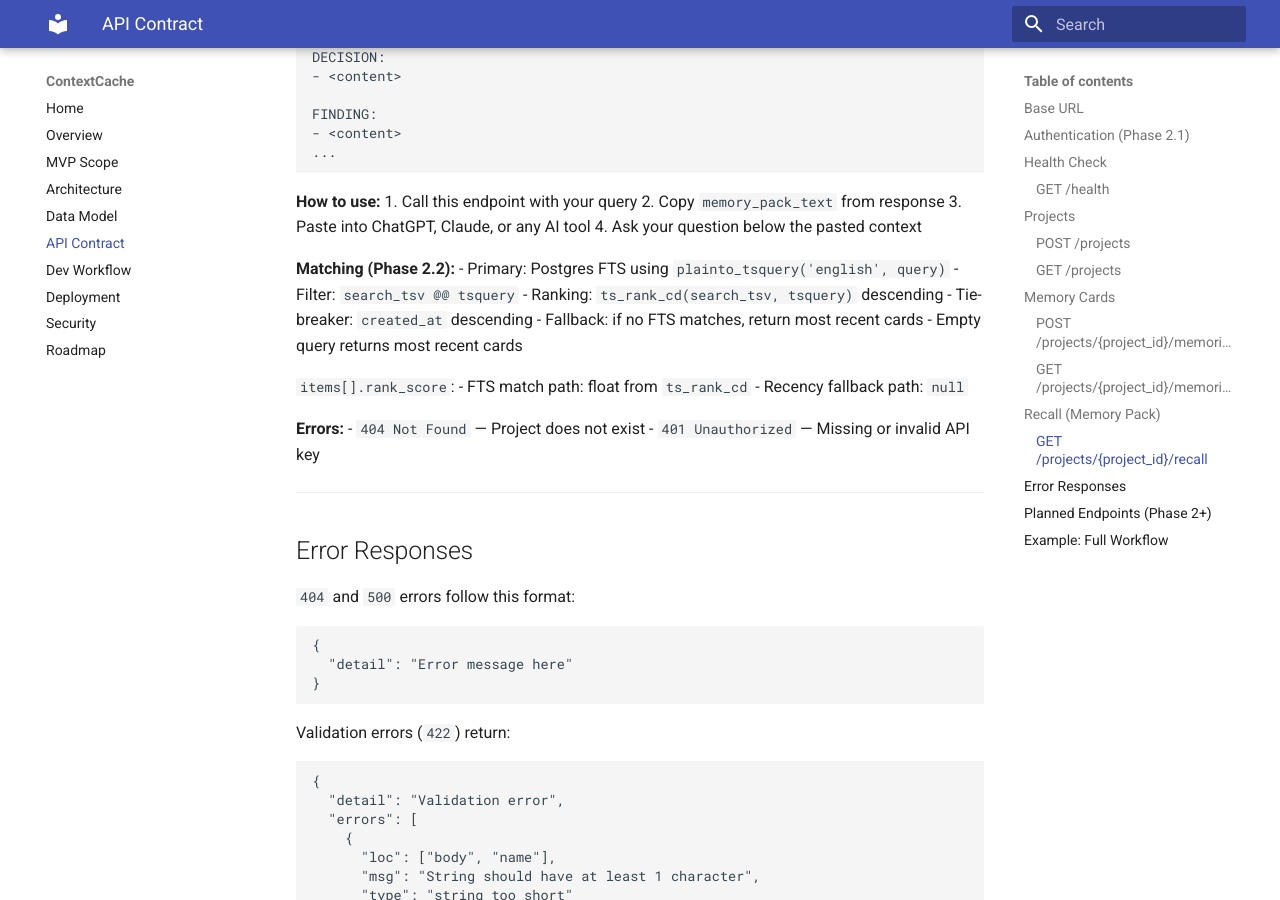
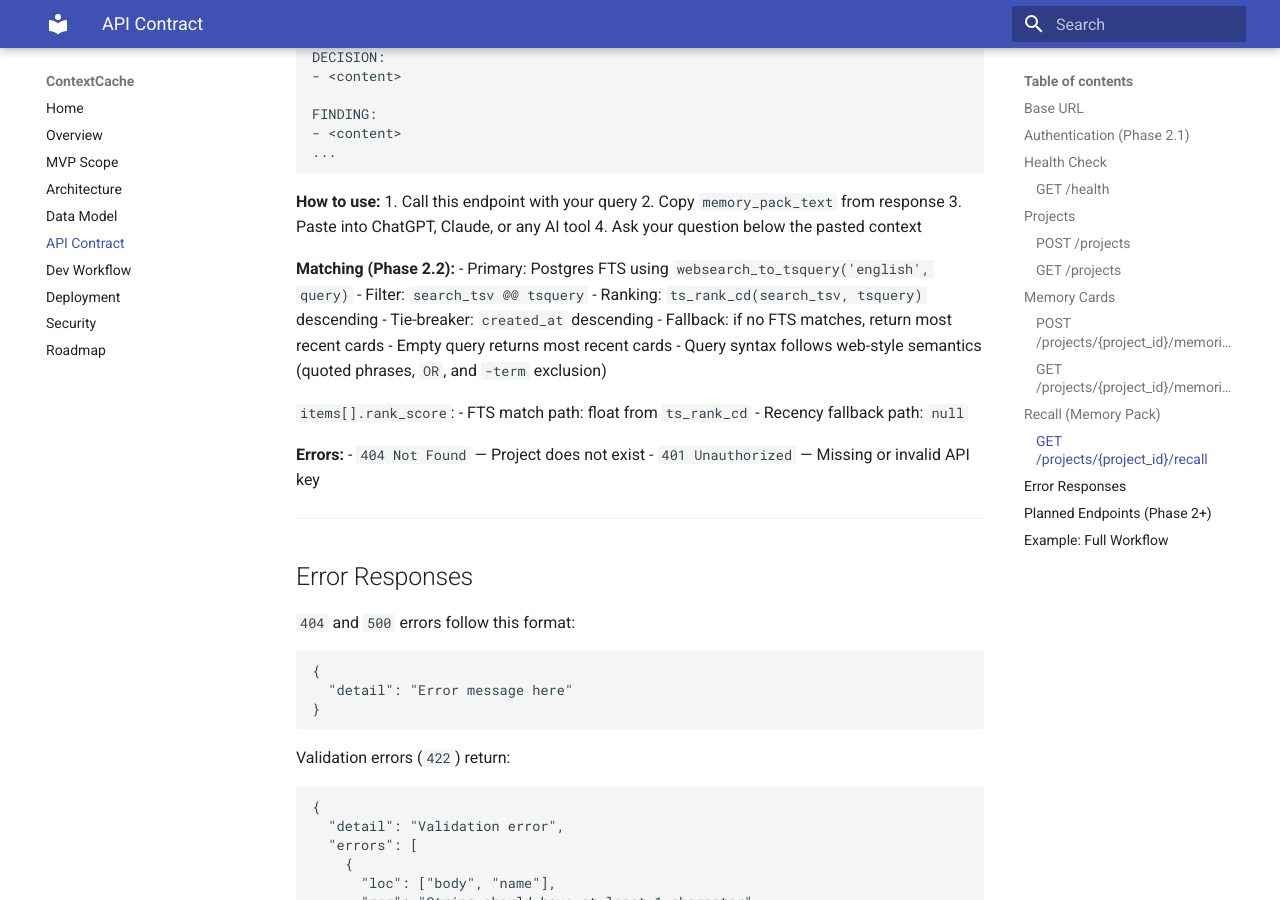
Before and after one commit to thecontextcache/contextcache, an MkDocs documentation site: the page built from docs/04-api-contract.md, in a window 1280 px wide and 900 px high, scrolled down 5038 px. Built offline with MkDocs 1.6.1 and Material for MkDocs 9.7.7, drawn with Linux system fonts in a browser that asks for light colours.

Commit message:
Phase 2.1.2 - Upgraded recall query parsing from plainto_squery to websearch_to_tsquery.

```diff
--- a/docs/04-api-contract.md
+++ b/docs/04-api-contract.md
@@ -259,12 +259,13 @@ FINDING:
 4. Ask your question below the pasted context
 
 **Matching (Phase 2.2):**
-- Primary: Postgres FTS using `plainto_tsquery('english', query)`
+- Primary: Postgres FTS using `websearch_to_tsquery('english', query)`
 - Filter: `search_tsv @@ tsquery`
 - Ranking: `ts_rank_cd(search_tsv, tsquery)` descending
 - Tie-breaker: `created_at` descending
 - Fallback: if no FTS matches, return most recent cards
 - Empty query returns most recent cards
+- Query syntax follows web-style semantics (quoted phrases, `OR`, and `-term` exclusion)
 
 `items[].rank_score`:
 - FTS match path: float from `ts_rank_cd`
```
Also changed, not shown: 1 other file.
